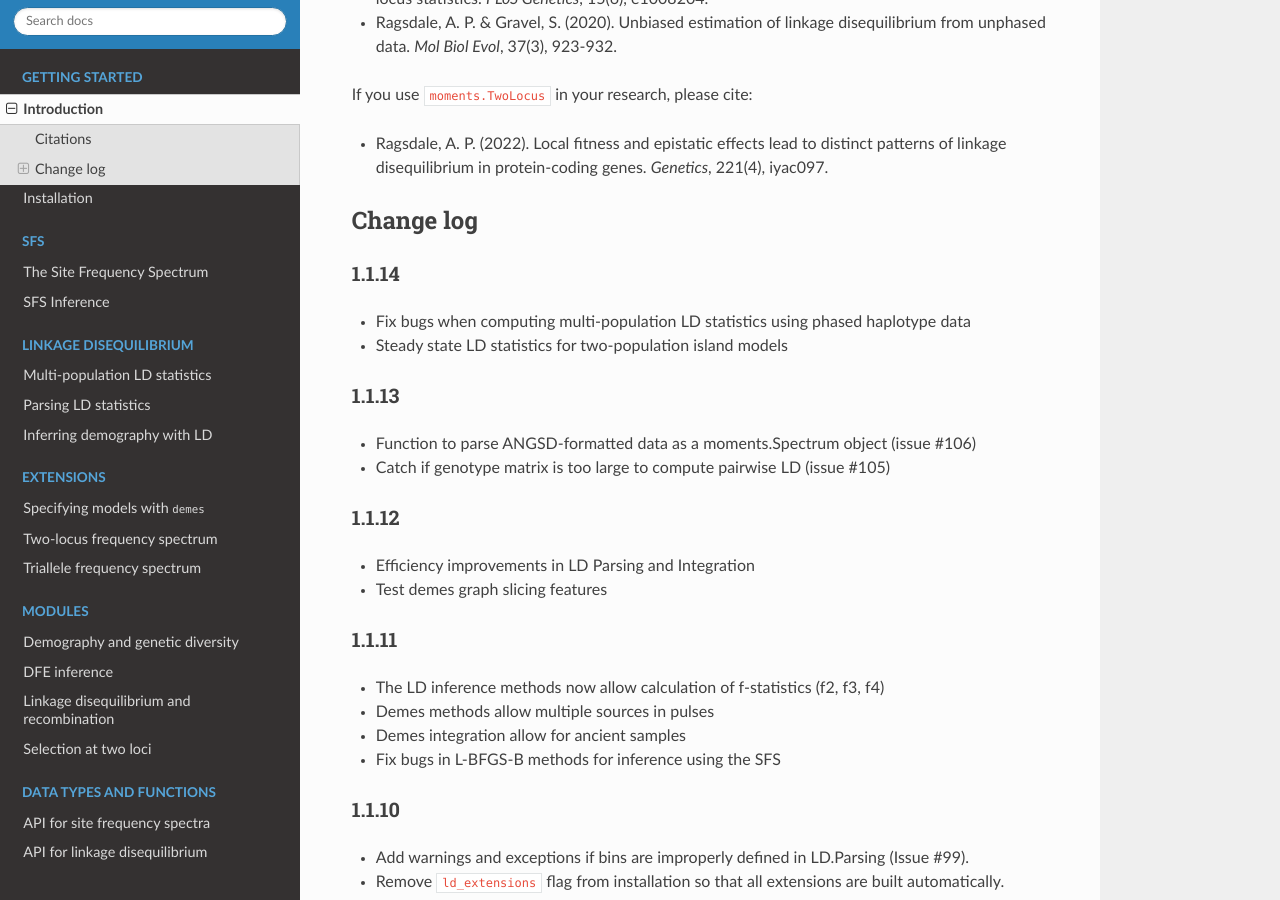
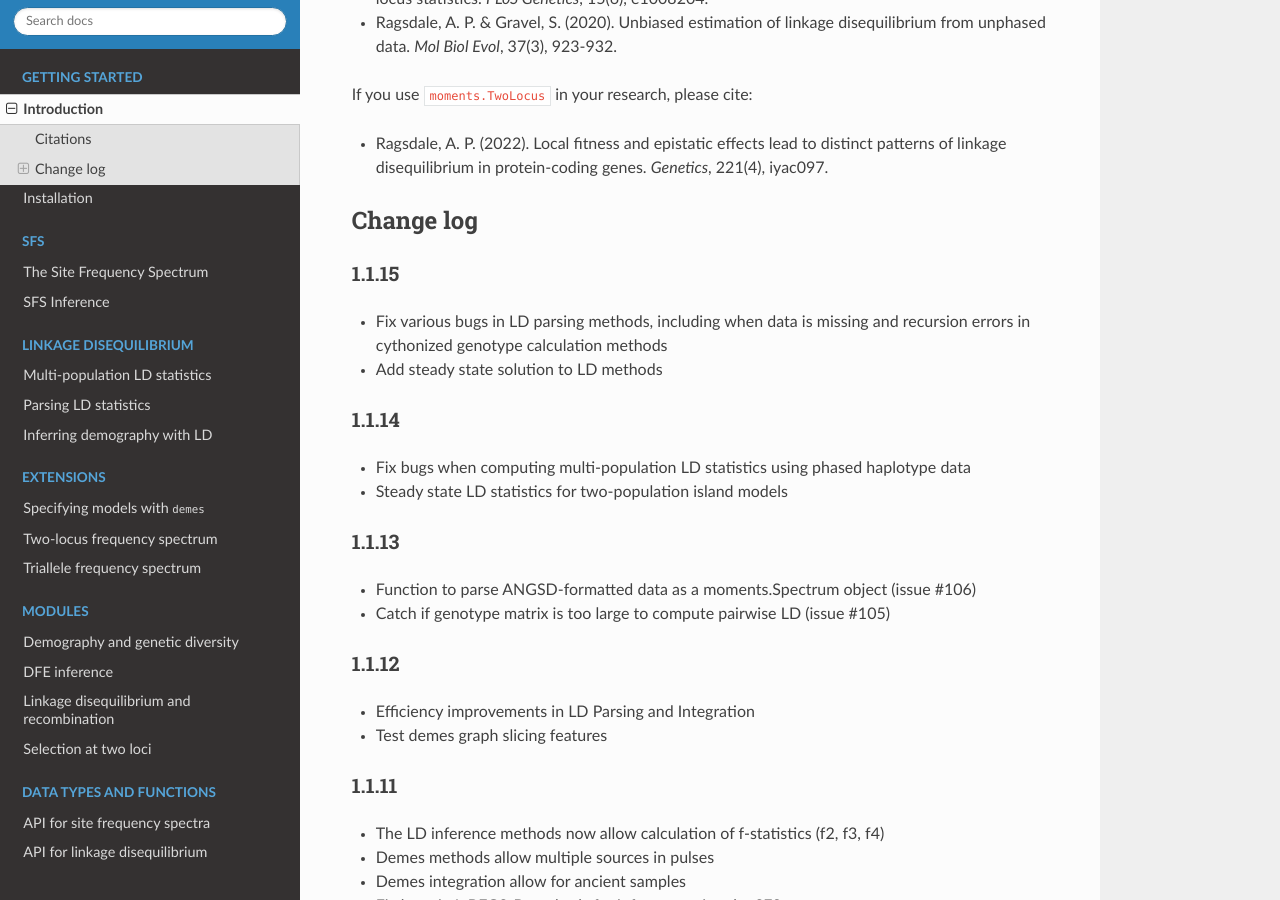
Before and after one commit to MomentsLD/moments, a Sphinx documentation site: the page built from docs/introduction.rst, in a window 1280 px wide and 900 px high, scrolled down 1034 px. Built offline with Sphinx 7.4.7 and the Read the Docs theme 2.0.0, drawn with Linux system fonts in a browser that asks for light colours.

```diff
--- a/docs/introduction.rst
+++ b/docs/introduction.rst
@@ -60,6 +60,13 @@ If you use ``moments.TwoLocus`` in your research, please cite:
 **********
 Change log
 **********
+
+1.1.15
+======
+
+- Fix various bugs in LD parsing methods, including when data is missing and
+  recursion errors in cythonized genotype calculation methods
+- Add steady state solution to LD methods
 
 1.1.14
 ======
--- a/moments/_version.py
+++ b/moments/_version.py
@@ -1,4 +1,4 @@
 """Version information."""
 
 # The following line *must* be the last in the module, exactly as formatted:
-__version__ = "1.1.14"
+__version__ = "1.1.15"
```
